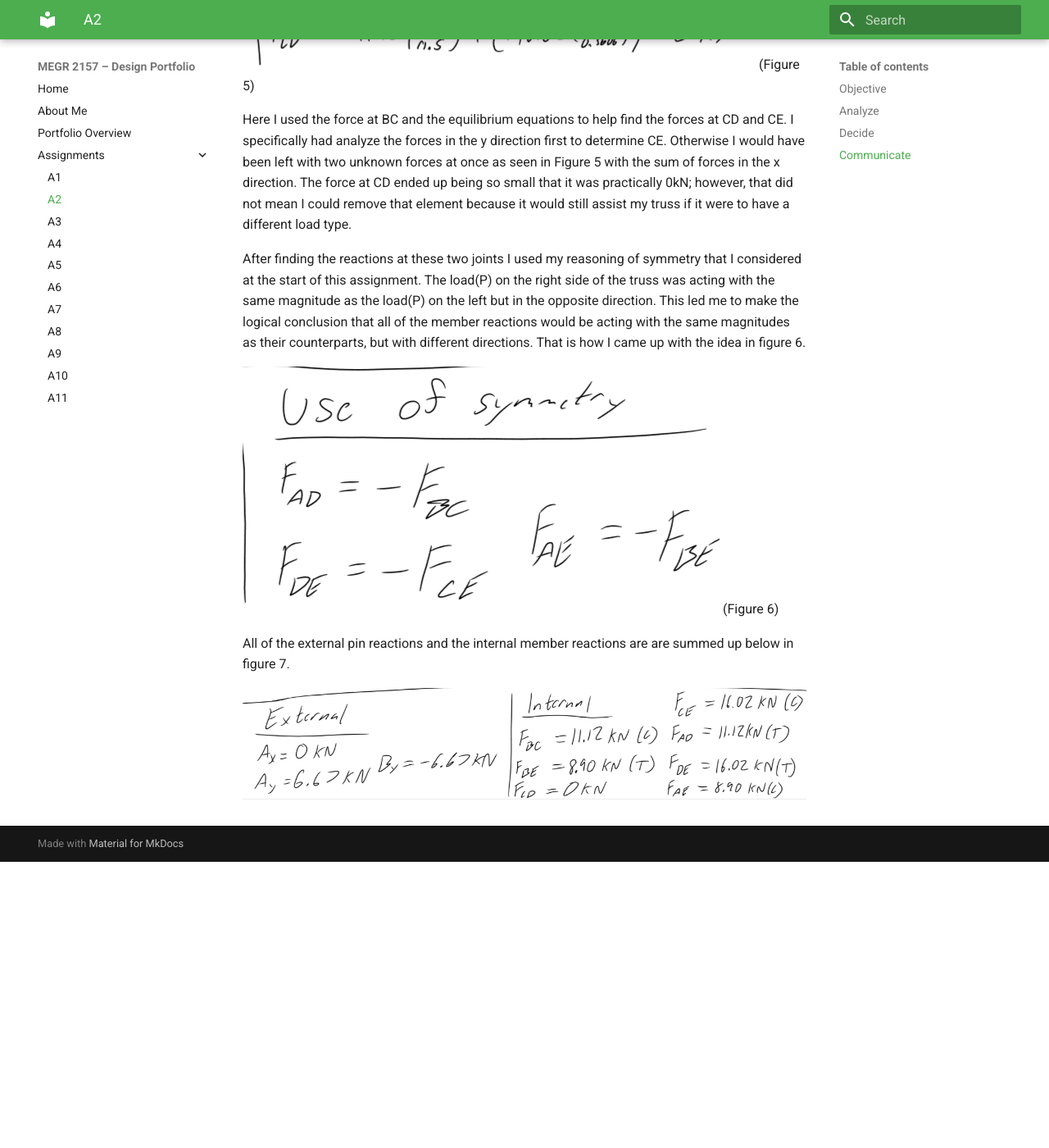
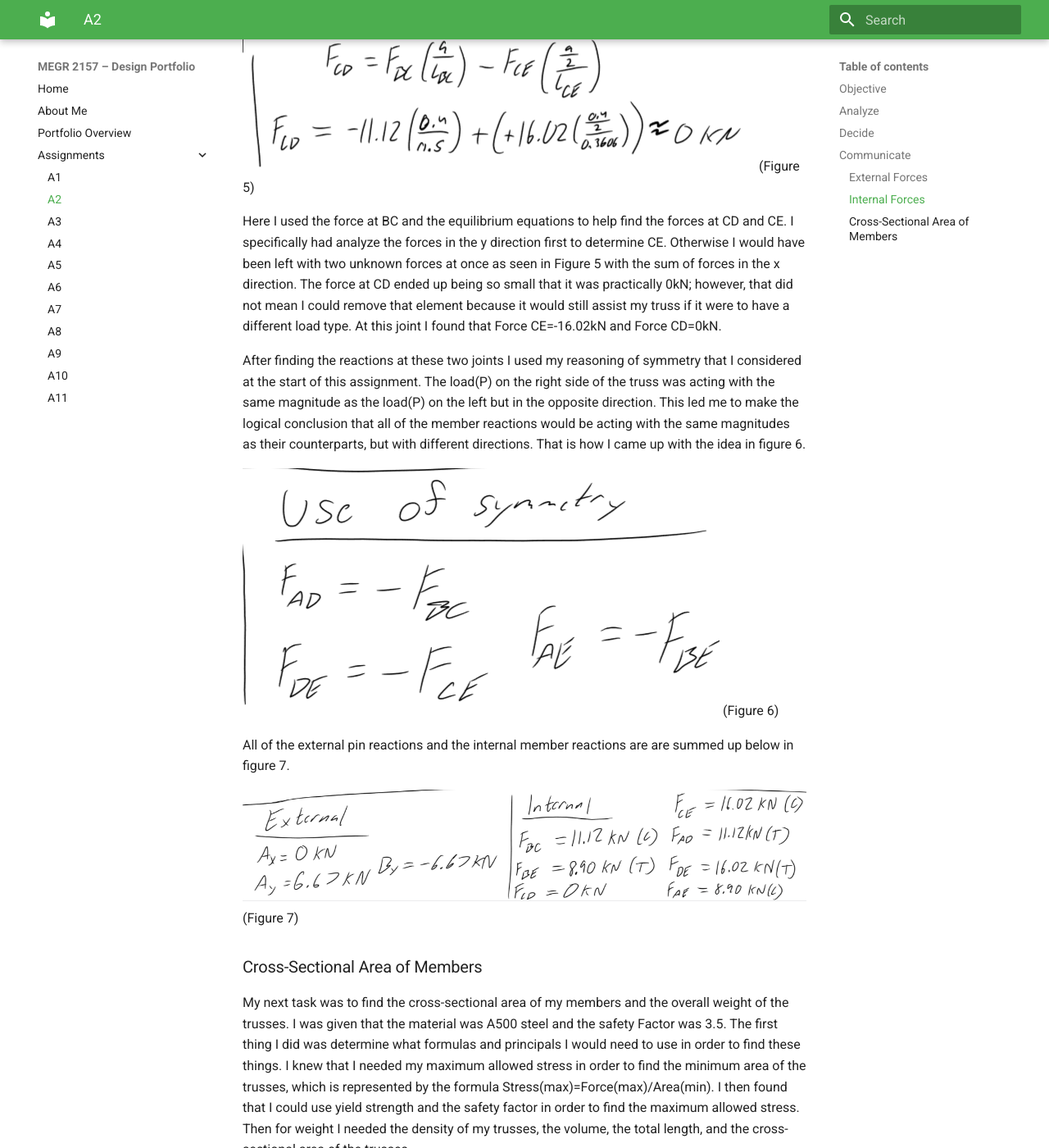
Before and after one commit to JacobShaver/design-projects-portfolio, an MkDocs documentation site: the page built from docs/assignments/A02/index.md, in a window 1280 px wide and 1400 px high, scrolled down 4087 px. Shown: the whole window at 82% size. Built offline with MkDocs 1.6.1 and Material for MkDocs 9.7.7, drawn with Linux system fonts in a browser that asks for light colours; before the commit the page ends 5138 px from its top, so only the background shows below that; some of the changed text lies outside the part shown.

Commit message:
Update index.md

```diff
--- a/docs/assignments/A02/index.md
+++ b/docs/assignments/A02/index.md
@@ -32,11 +32,13 @@ Now after outlining all of my knowns, deciding on a structure, and determining s
 
 Throughout the entire design process I utilized the formulas for equilibrium, which are the sum of forces equal zero in all directions and sum of moments equal zero.
 
+### External Forces
 ![Alt text](External-Forces.png)
 (Figure 3)
 
 As seen in figure 3 I start by outlining my equation with variables, which I can then plug values into to solve for my desired force. This is where i determined that Ax=0kN, Ay=6.67kN, and By=-6.67kN. I then used these values to solve for the internal force reactions using method of joints. Method of joints is where I start at one joint and analyze it fully, and then move on to the next one. When starting on this method I looked through the joints and figured out which joint would have the least amount of unknown variables. I did this so I could fully analyze the first joint and cause a sort of "chain reaction to solve the rest of the joints.
 
+### Internal Forces
 The joint I decided to start on was B because it only had two unknowns that I could put into two different Fx and Fy equations.
 
 ![Alt text](Pin-B.png)
@@ -49,7 +51,7 @@ After joint B I continued down the line to Joint C.
 ![Alt text](Pin-C.png)
 (Figure 5)
 
-Here I used the force at BC and the equilibrium equations to help find the forces at CD and CE. I specifically had analyze the forces in the y direction first to determine CE. Otherwise I would have been left with two unknown forces at once as seen in Figure 5 with the sum of forces in the x direction. The force at CD ended up being so small that it was practically 0kN; however, that did not mean I could remove that element because it would still assist my truss if it were to have a different load type.
+Here I used the force at BC and the equilibrium equations to help find the forces at CD and CE. I specifically had analyze the forces in the y direction first to determine CE. Otherwise I would have been left with two unknown forces at once as seen in Figure 5 with the sum of forces in the x direction. The force at CD ended up being so small that it was practically 0kN; however, that did not mean I could remove that element because it would still assist my truss if it were to have a different load type. At this joint I found that Force CE=-16.02kN and Force CD=0kN.
 
 After finding the reactions at these two joints I used my reasoning of symmetry that I considered at the start of this assignment. The load(P) on the right side of the truss was acting with the same magnitude as the load(P) on the left but in the opposite direction. This led me to make the logical conclusion that all of the member reactions would be acting with the same magnitudes as their counterparts, but with different directions. That is how I came up with the idea in figure 6.
 
@@ -59,3 +61,12 @@ After finding the reactions at these two joints I used my reasoning of symmetry
 All of the external pin reactions and the internal member reactions are are summed up below in figure 7.
 
 ![Alt text](Conclusion-forces.png)
+(Figure 7)
+
+### Cross-Sectional Area of Members
+My next task was to find the cross-sectional area of my members and the overall weight of the trusses. I was given that the material was A500 steel and the safety Factor was 3.5. The first thing I did was determine what formulas and principals I would need to use in order to find these things. I knew that I needed my maximum allowed stress in order to find the minimum area of the trusses, which is represented by the formula Stress(max)=Force(max)/Area(min). I then found that I could use yield strength and the safety factor in order to find the maximum allowed stress. Then for weight I needed the density of my trusses, the volume, the total length, and the cross-sectional area of the trusses.
+
+In order to even start my process I searched for the density and the yield strength of A500 steel. I used these values to begin calculating for max allowed stress, minimum cross-sectional area, and the total weight of the truss system as seen in figure 8.
+
+![Alt text](cross-sectional-area-elements.png)
+(Figure 8)
```
